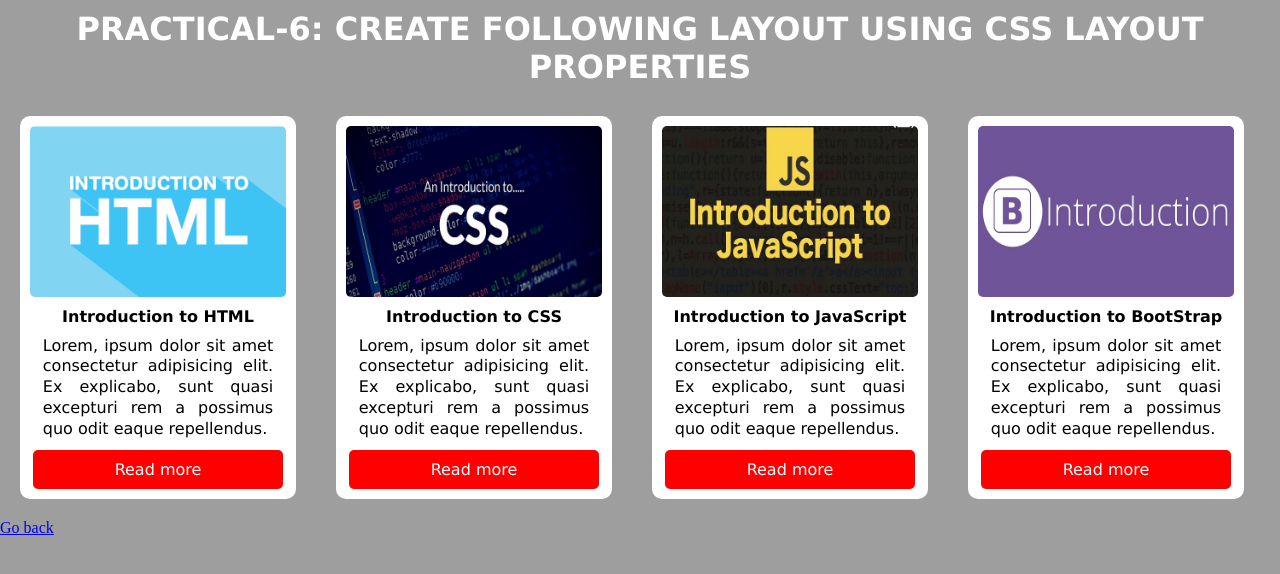
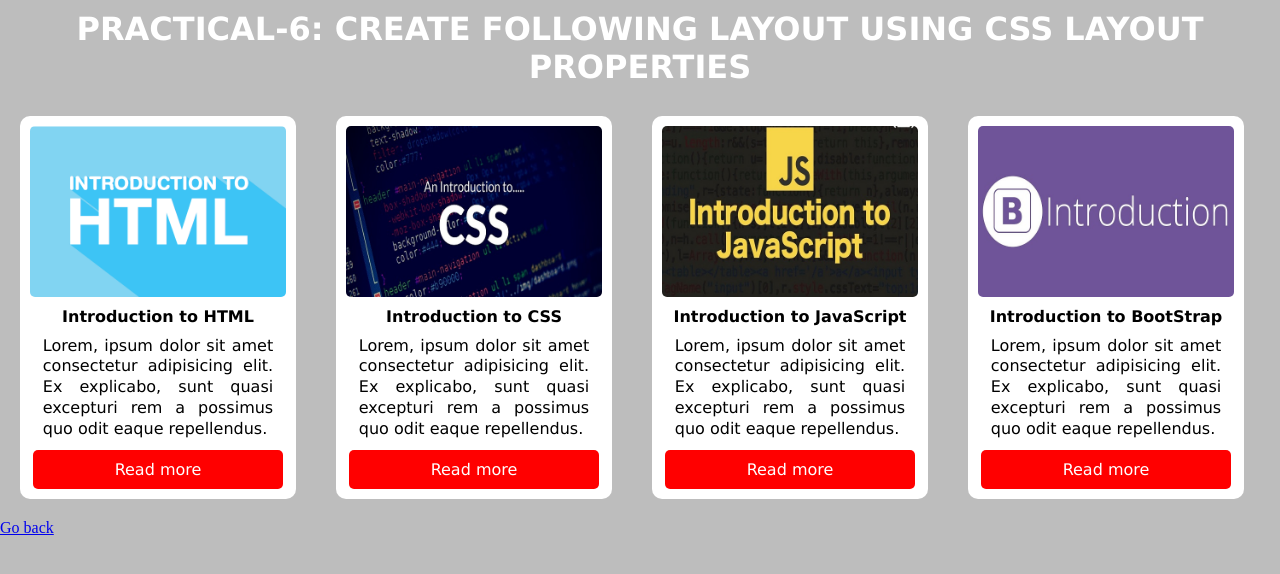
Before and after one commit to cs5-sam/Fullstack-Assignment, a plain HTML site: page page/practical-6.html in a window 1280 px wide. Drawn offline with Linux system fonts and the light colour scheme.

Commit message:
Update practical-6.html

```diff
--- a/page/practical-6.html
+++ b/page/practical-6.html
@@ -65,7 +65,7 @@
 
     </style>
 </head>
-<body style="background-color: #9E9E9E;">
+<body style="background-color: #BDBDBD;">
     <h1>PRACTICAL-6: CREATE FOLLOWING LAYOUT USING CSS LAYOUT PROPERTIES</h1>
     <div class="box">
         <img src="../img/intro.png" alt="html">
```
